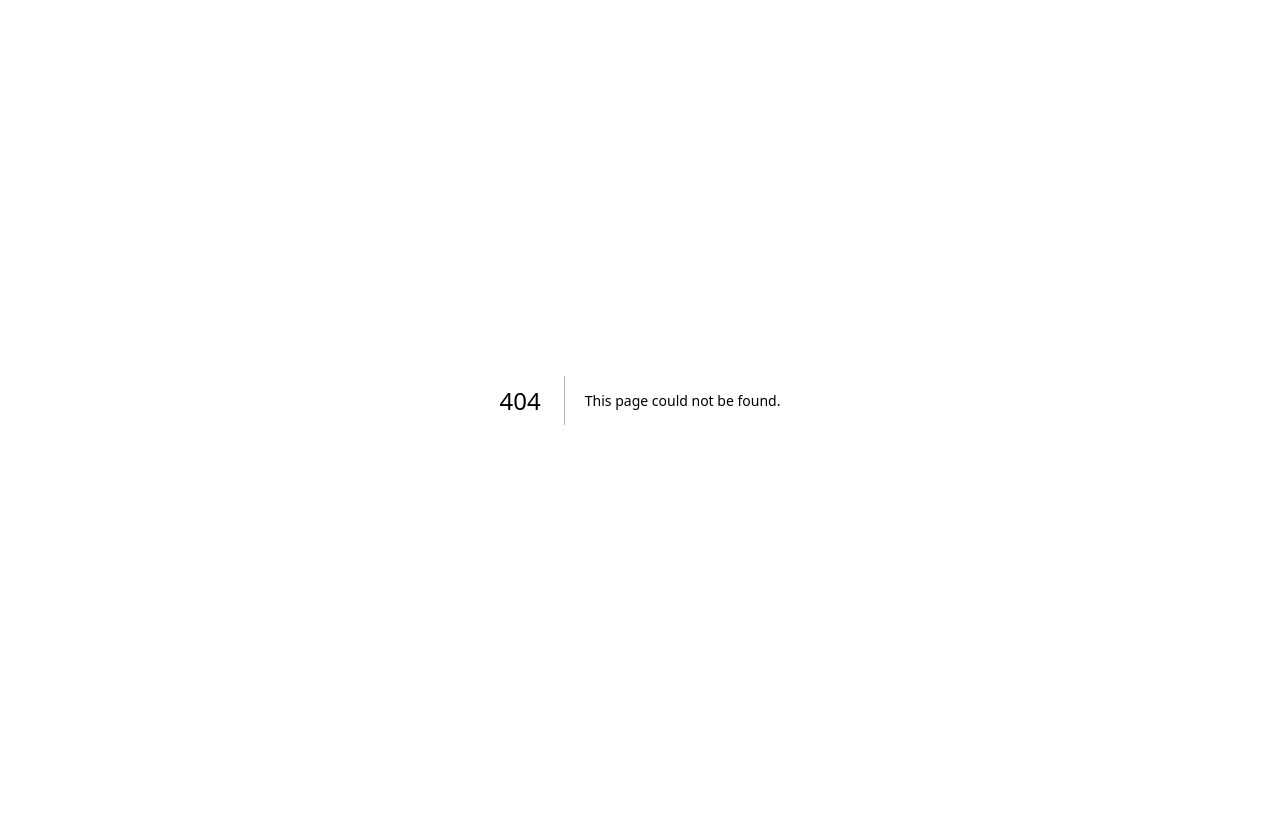
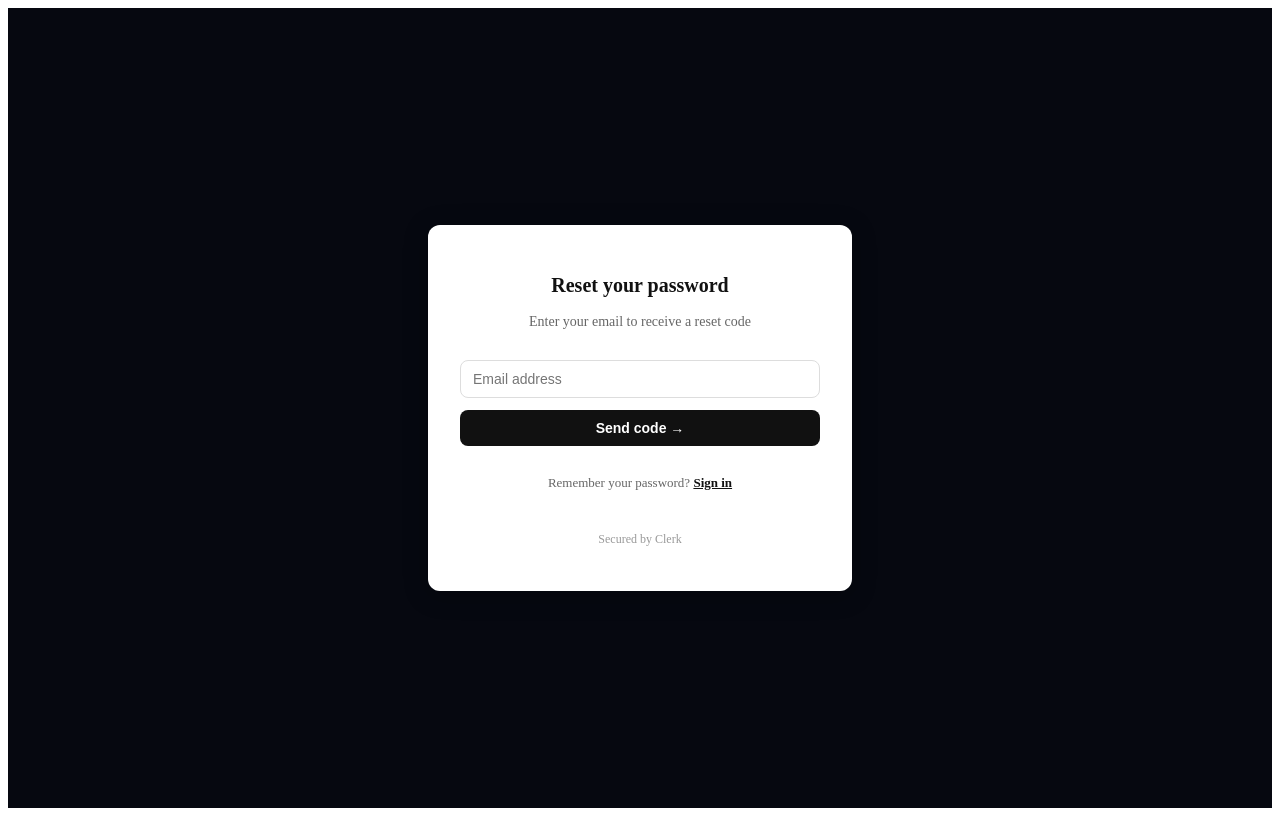
Before and after one commit to Vextarhq/vextar-app, a Next.js app: page /forgot-password in a window 1280 px wide. Before the commit this address had no page. Built offline with nearby package versions, Linux system fonts and the light colour scheme; no server answers.

Commit message:
Create page.js

```diff
--- /dev/null
+++ b/app/forgot-password/page.js
@@ -0,0 +1,141 @@
+'use client'
+import { useSignIn } from '@clerk/nextjs'
+import { useState } from 'react'
+
+export default function ForgotPasswordPage() {
+  const { signIn, isLoaded } = useSignIn()
+  const [email, setEmail] = useState('')
+  const [password, setPassword] = useState('')
+  const [showPassword, setShowPassword] = useState(false)
+  const [code, setCode] = useState('')
+  const [step, setStep] = useState('email')
+  const [error, setError] = useState('')
+  const [loading, setLoading] = useState(false)
+
+  const handleSendCode = async (e) => {
+    e.preventDefault()
+    if (!isLoaded) return
+    setLoading(true)
+    setError('')
+    try {
+      await signIn.create({
+        strategy: 'reset_password_email_code',
+        identifier: email
+      })
+      setStep('verify')
+    } catch (err) {
+      setError(err.errors?.[0]?.longMessage || 'Email no encontrado')
+    }
+    setLoading(false)
+  }
+
+  const handleReset = async (e) => {
+    e.preventDefault()
+    if (!isLoaded) return
+    setLoading(true)
+    setError('')
+    try {
+      const result = await signIn.attemptFirstFactor({
+        strategy: 'reset_password_email_code',
+        code,
+        password
+      })
+      if (result.status === 'complete') {
+        window.location.href = 'https://www.vextar.org/chat'
+      }
+    } catch (err) {
+      setError(err.errors?.[0]?.longMessage || 'Código incorrecto o contraseña inválida')
+    }
+    setLoading(false)
+  }
+
+  const containerStyle = {
+    minHeight: '100vh',
+    background: '#060810',
+    display: 'flex',
+    alignItems: 'center',
+    justifyContent: 'center'
+  }
+
+  const cardStyle = {
+    background: 'white',
+    borderRadius: '12px',
+    padding: '32px',
+    width: '360px',
+    boxShadow: '0 4px 24px rgba(0,0,0,0.3)',
+    display: 'flex',
+    flexDirection: 'column',
+    gap: '16px'
+  }
+
+  const inputStyle = {
+    width: '100%',
+    padding: '10px 12px',
+    borderRadius: '8px',
+    border: '1px solid #ddd',
+    fontSize: '14px',
+    boxSizing: 'border-box'
+  }
+
+  const buttonStyle = {
+    padding: '10px',
+    borderRadius: '8px',
+    background: '#111',
+    color: 'white',
+    border: 'none',
+    cursor: 'pointer',
+    fontSize: '14px',
+    fontWeight: '600'
+  }
+
+  return (
+    <div style={containerStyle}>
+      <div style={cardStyle}>
+        <div style={{ textAlign: 'center' }}>
+          <h2 style={{ fontSize: '20px', fontWeight: '700', color: '#111' }}>Reset your password</h2>
+          <p style={{ color: '#666', fontSize: '14px', marginTop: '4px' }}>
+            {step === 'email' ? 'Enter your email to receive a reset code' : 'Enter the code and your new password'}
+          </p>
+        </div>
+
+        {step === 'email' ? (
+          <form onSubmit={handleSendCode} style={{ display: 'flex', flexDirection: 'column', gap: '12px' }}>
+            <input type="email" placeholder="Email address" value={email}
+              onChange={(e) => setEmail(e.target.value)} style={inputStyle} />
+            {error && <p style={{ color: 'red', fontSize: '13px', textAlign: 'center' }}>{error}</p>}
+            <button type="submit" disabled={loading} style={buttonStyle}>
+              {loading ? 'Enviando...' : 'Send code →'}
+            </button>
+          </form>
+        ) : (
+          <form onSubmit={handleReset} style={{ display: 'flex', flexDirection: 'column', gap: '12px' }}>
+            <input type="text" placeholder="Verification code" value={code}
+              onChange={(e) => setCode(e.target.value)} style={inputStyle} />
+            <div style={{ position: 'relative' }}>
+              <input
+                type={showPassword ? 'text' : 'password'}
+                placeholder="New password"
+                value={password}
+                onChange={(e) => setPassword(e.target.value)}
+                style={{ ...inputStyle, paddingRight: '40px' }}
+              />
+              <button type="button" onClick={() => setShowPassword(!showPassword)}
+                style={{ position: 'absolute', right: '10px', top: '50%', transform: 'translateY(-50%)', background: 'none', border: 'none', cursor: 'pointer', color: '#666', fontSize: '13px' }}>
+                {showPassword ? 'Ocultar' : 'Ver'}
+              </button>
+            </div>
+            {error && <p style={{ color: 'red', fontSize: '13px', textAlign: 'center' }}>{error}</p>}
+            <button type="submit" disabled={loading} style={buttonStyle}>
+              {loading ? 'Actualizando...' : 'Reset password →'}
+            </button>
+          </form>
+        )}
+
+        <p style={{ textAlign: 'center', fontSize: '13px', color: '#666' }}>
+          Remember your password? <a href="/login" style={{ color: '#111', fontWeight: '600' }}>Sign in</a>
+        </p>
+        <p style={{ textAlign: 'center', fontSize: '12px', color: '#999' }}>Secured by Clerk</p>
+      </div>
+    </div>
+  )
+}
```
